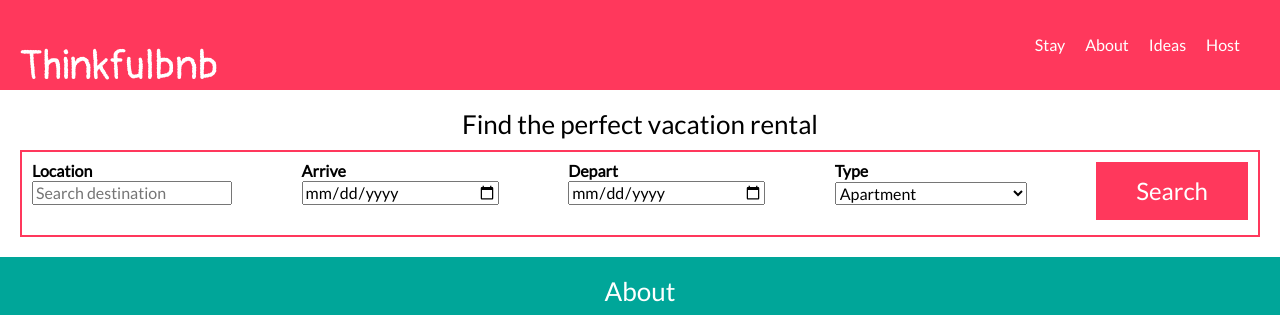
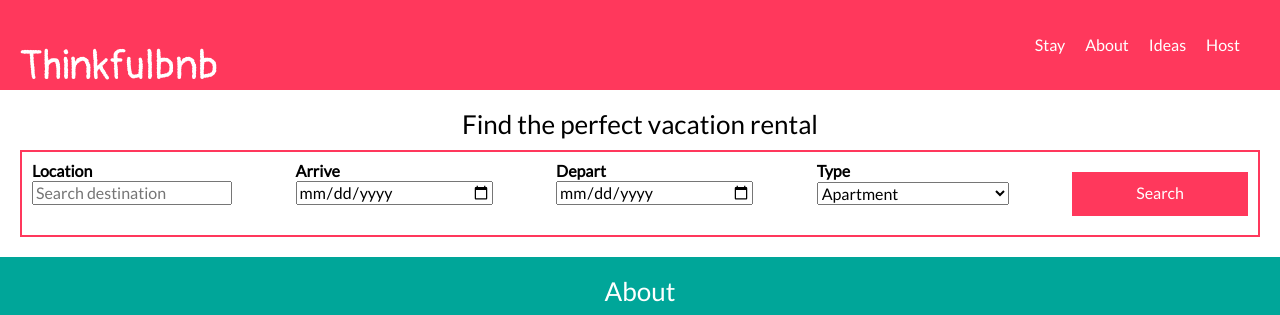
Before and after one commit to sricharann/Frontend-foundations-project, a plain HTML site: page index.html in a window 1280 px wide. Shown: the top 315 px of the page. Drawn offline with nearby package versions, Linux system fonts and the light colour scheme.

Commit message:
search button alignment fix

```diff
--- a/index.html
+++ b/index.html
@@ -61,7 +61,9 @@
             </select>
           </div>
           <div>
+            <label></label>
             <button>Search</button>
+            <label></label>
           </div>
         </form>
       </section>
--- a/style.css
+++ b/style.css
@@ -114,16 +114,19 @@ form button {
   background-color: #ff385c;
   border: none;
   color: #fff;
-  font-size: 24px;
-  padding: 15px;
-  padding-left: 40px;
-  padding-right: 40px;
-  width: 100%;
+  padding: 1vw;
+  padding-left: 5vw;
+  padding-right: 5vw;
+
 }
 
 form div{
   display: flex;
   justify-content: space-between;
+}
+
+form div button {
+  display:block;
 }
 
 /* -------  Footer ------- */
```
